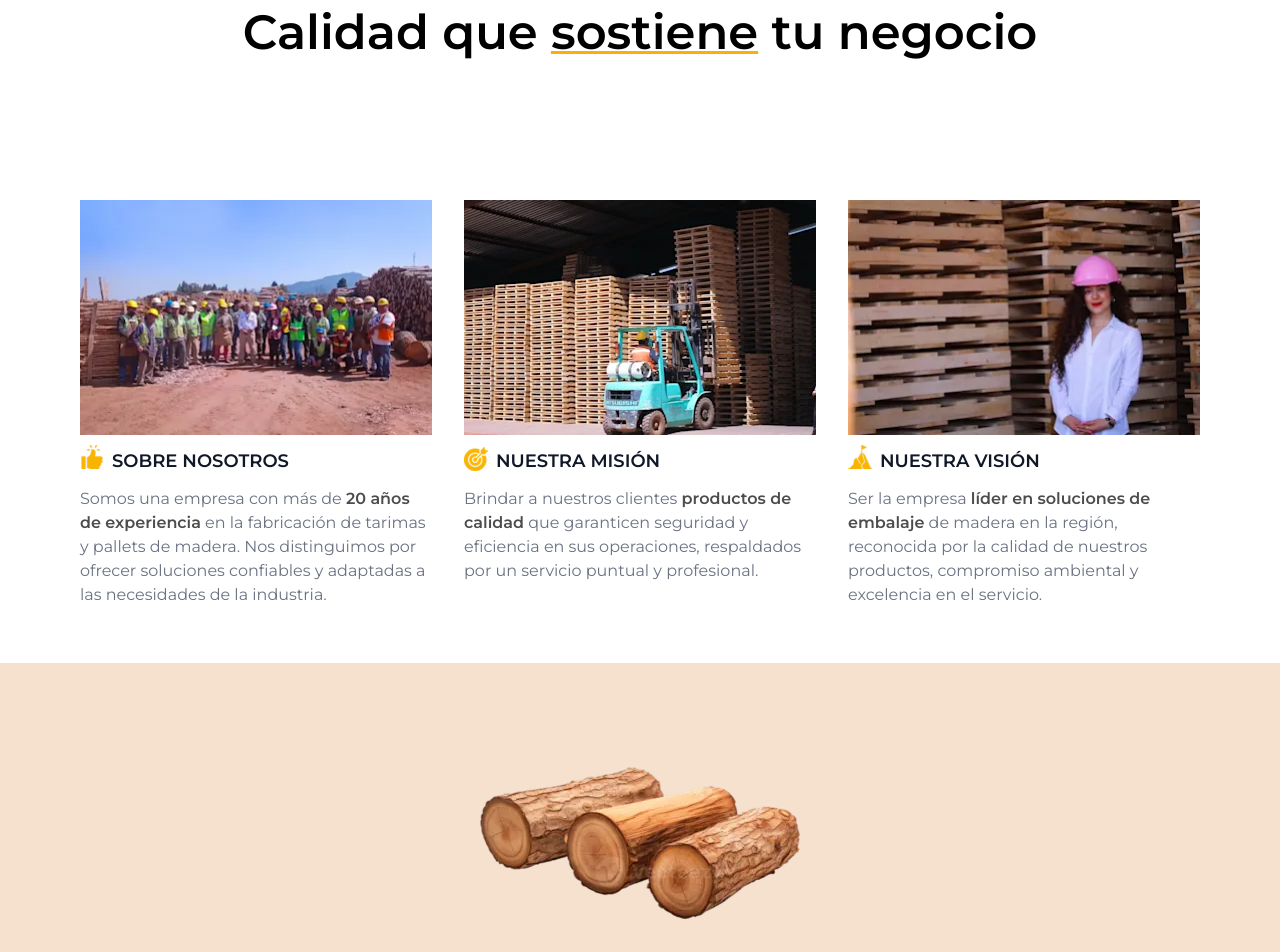
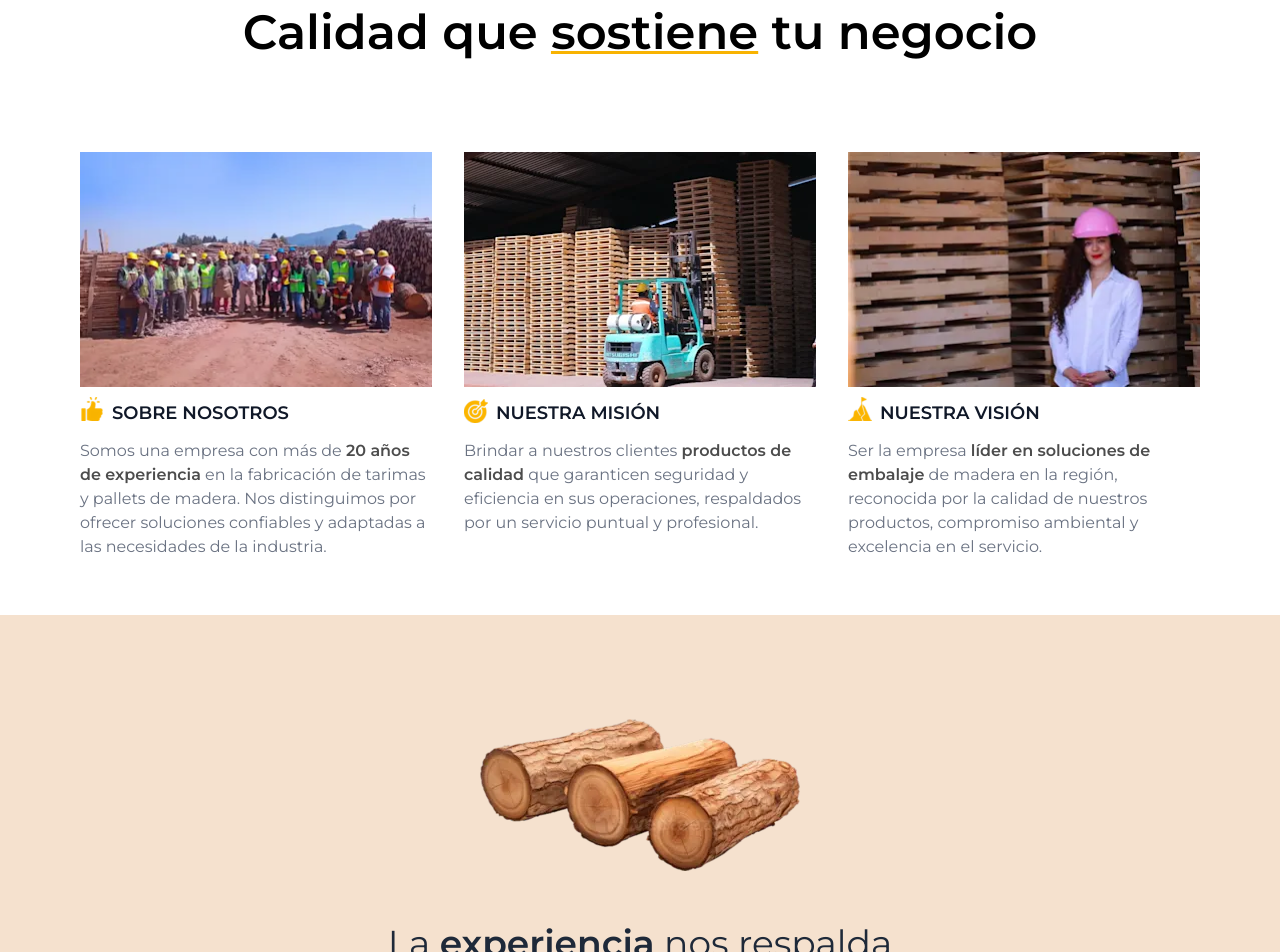
Before and after one commit to RiviCodes/tarimas-industriales-rivera-web, an Astro site: page / in a window 1280 px wide. Shown: the part 784-1736 px from the top of the page. Built offline with nearby package versions, Linux system fonts and the light colour scheme; Astro itself is replaced by a stand-in of ours.

Commit message:
style: edit margin values

```diff
--- a/src/pages/index.astro
+++ b/src/pages/index.astro
@@ -56,7 +56,7 @@ import BaseLayout from "../layouts/BaseLayout.astro";
     <div class="flex flex-col xl:flex-row">
       <!-- Card #1 -->
       <div
-        class="max-w-md px-4 md:max-w-xl lg:max-w-xl xl:mt-12 xl:max-w-sm 2xl:max-w-md"
+        class="max-w-md px-4 md:max-w-xl lg:max-w-xl xl:mt-0 xl:max-w-sm 2xl:max-w-md"
       >
         <img
           src="/img/about-us.webp"
@@ -79,7 +79,7 @@ import BaseLayout from "../layouts/BaseLayout.astro";
 
       <!-- Card #2 -->
       <div
-        class="mt-12 max-w-md px-4 md:max-w-xl lg:max-w-xl xl:max-w-sm 2xl:max-w-md"
+        class="mt-12 max-w-md px-4 md:max-w-xl lg:max-w-xl xl:mt-0 xl:max-w-sm 2xl:max-w-md"
       >
         <img
           src="/img/placeholder.webp"
@@ -102,7 +102,7 @@ import BaseLayout from "../layouts/BaseLayout.astro";
 
       <!-- Card #3 -->
       <div
-        class="mt-12 max-w-md px-4 md:max-w-xl lg:max-w-xl xl:max-w-sm 2xl:max-w-md"
+        class="mt-12 max-w-md px-4 md:max-w-xl lg:max-w-xl xl:mt-0 xl:max-w-sm 2xl:max-w-md"
       >
         <img
           src="/img/our-vision.webp"
```
